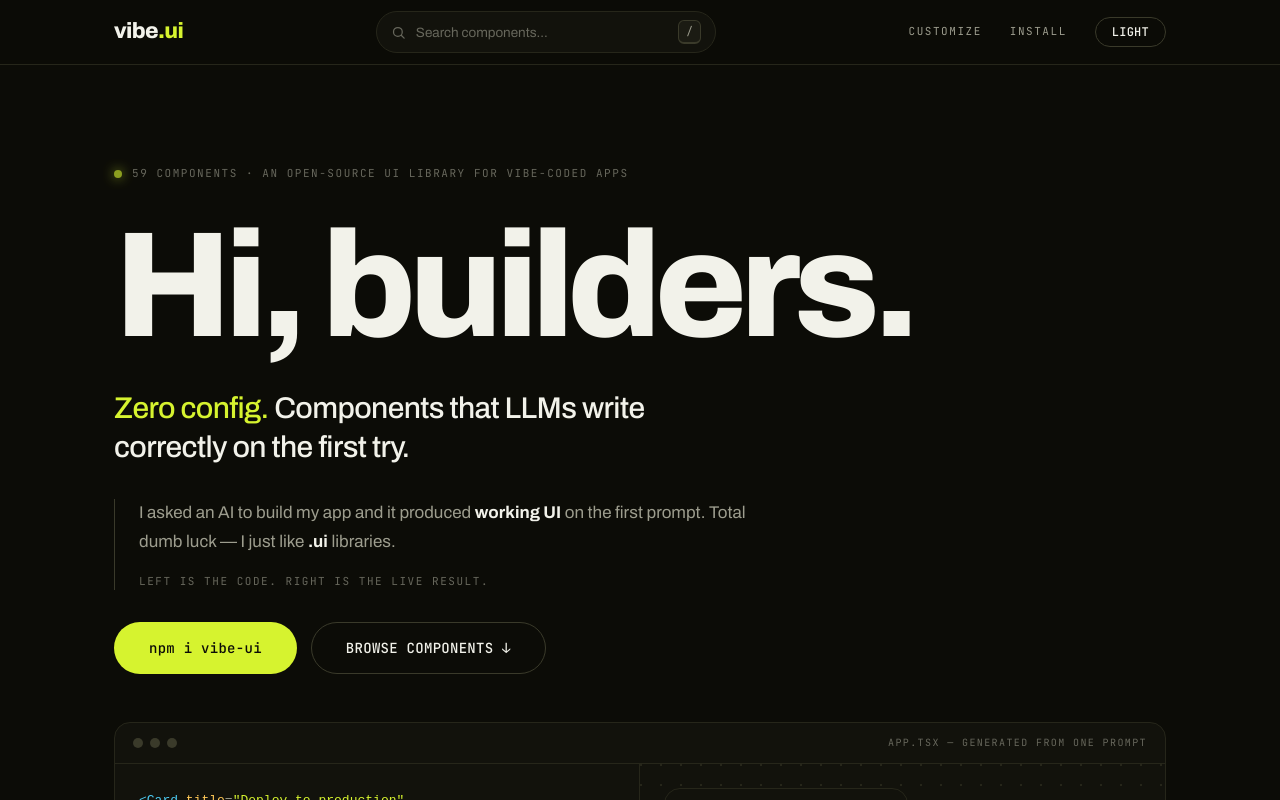
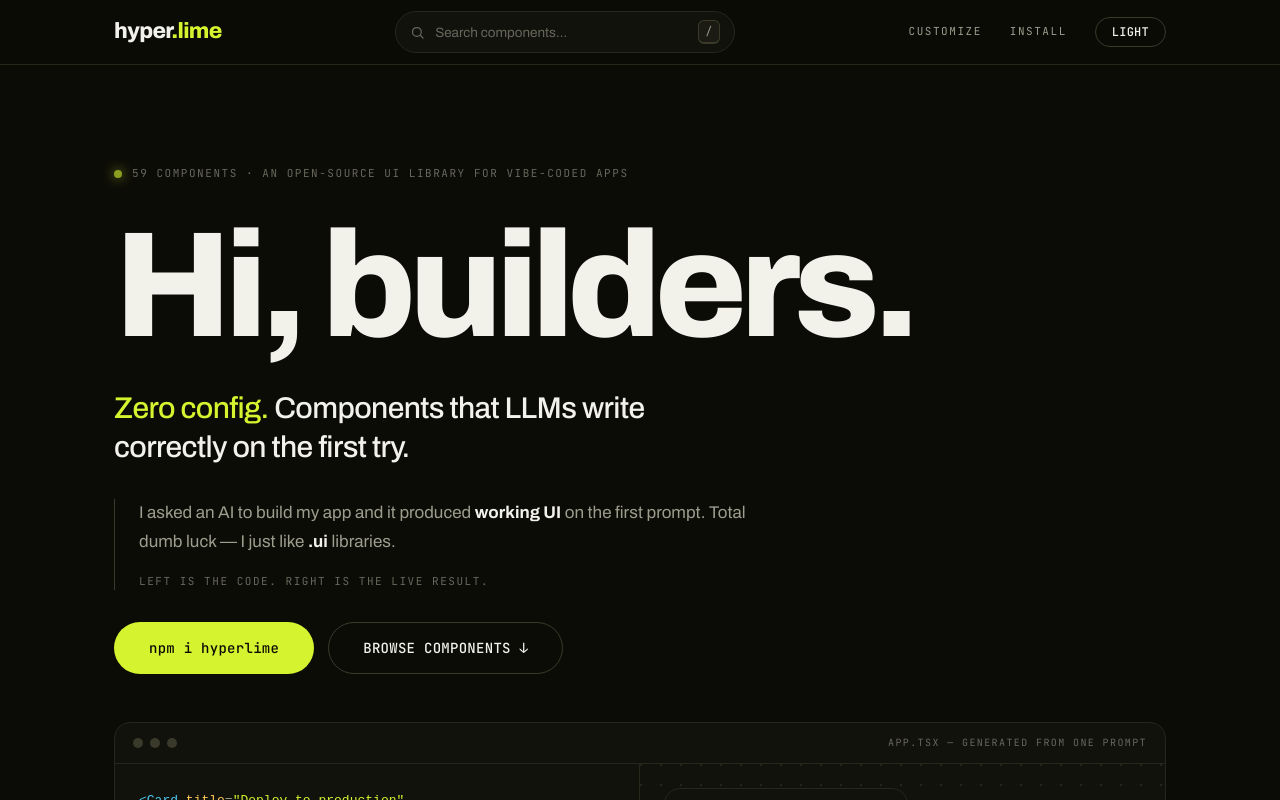
Before and after one commit to Shriramarunak/hyperlime.ui, a React (Vite) app: page / in a window 1280 px wide. Shown: the top 800 px of the page. Built offline with nearby package versions, Linux system fonts and the light colour scheme.

Commit message:
Rename project to hyper.lime (hyperlime)

```diff
--- a/index.html
+++ b/index.html
@@ -6,9 +6,9 @@
     <meta name="viewport" content="width=device-width, initial-scale=1.0" />
     <meta
       name="description"
-      content="vibe-ui — open-source React components built for AI-generated apps."
+      content="hyperlime — open-source React components built for AI-generated apps."
     />
-    <title>vibe.ui — UI components for vibe-coded apps</title>
+    <title>hyper.lime — UI components for vibe-coded apps</title>
     <link rel="preconnect" href="https://fonts.googleapis.com" />
     <link rel="preconnect" href="https://fonts.gstatic.com" crossorigin />
     <link
--- a/package.json
+++ b/package.json
@@ -1,5 +1,5 @@
 {
-  "name": "vibe-ui",
+  "name": "hyperlime",
   "private": true,
   "version": "0.0.0",
   "type": "module",
--- a/src/App.jsx
+++ b/src/App.jsx
@@ -64,7 +64,7 @@
     <nav className="nav">
       <div className="container nav__inner">
         <a href="#" className="nav__logo">
-          vibe<span className="lime">.ui</span>
+          hyper<span className="lime">.lime</span>
         </a>
         <div className="nav__search">
           <Icon name="search" size={15} />
@@ -150,7 +150,7 @@
       </div>
       <div className="hero__actions">
         <Button size="lg" onClick={() => document.getElementById("install")?.scrollIntoView({ behavior: "smooth" })}>
-          npm i vibe-ui
+          npm i hyperlime
         </Button>
         <Button variant="secondary" size="lg" onClick={() => document.getElementById("docs")?.scrollIntoView({ behavior: "smooth" })}>
           BROWSE COMPONENTS ↓
@@ -401,12 +401,12 @@
           Ship in seconds<span className="lime">.</span>
         </h2>
         <div className="install-cmd">
-          <code>$ npm i vibe-ui</code>
+          <code>$ npm i hyperlime</code>
           <span className="mono-label">THAT'S THE WHOLE SETUP</span>
         </div>
         <CodeBlock
           filename="deploy.jsx"
-          code={`import { Button, Card, Input } from "vibe-ui";
+          code={`import { Button, Card, Input } from "hyperlime";
 
 export default function Deploy() {
   return (
@@ -428,7 +428,7 @@
       <div className="container footer__inner">
         <div className="footer__brand-row">
           <span className="footer__brand">
-            VIBE<span className="lime">.UI</span>
+            hyper<span className="lime">.lime</span>
           </span>
           <span className="mono-label">© 2026</span>
         </div>
--- a/src/docsData.jsx
+++ b/src/docsData.jsx
@@ -816,7 +816,7 @@
         demos: [
           {
             title: "All icons",
-            code: `import { Icon, ICON_NAMES } from "vibe-ui";
+            code: `import { Icon, ICON_NAMES } from "hyperlime";
 
 {ICON_NAMES.map((name) => (
   <Icon key={name} name={name} size={16} />
@@ -1020,14 +1020,14 @@
             code: `<Typography variant="h2">h2 · Build fast</Typography>
 <Typography variant="subtitle">Subtitle line</Typography>
 <Typography variant="body2">Body text</Typography>
-<Typography variant="mono">npm i vibe-ui</Typography>
+<Typography variant="mono">npm i hyperlime</Typography>
 <Typography variant="caption">fine print</Typography>`,
             node: (
               <div className="stack-sm">
                 <Typography variant="h2">h2 · Build fast</Typography>
                 <Typography variant="subtitle">subtitle · A supporting line of copy.</Typography>
                 <Typography variant="body2">body2 · Regular paragraph text.</Typography>
-                <Typography variant="mono">mono · npm i vibe-ui</Typography>
+                <Typography variant="mono">mono · npm i hyperlime</Typography>
                 <Typography variant="caption">caption · fine print</Typography>
               </div>
             ),
@@ -1242,7 +1242,7 @@
           {
             title: "With actions",
             code: `<AppBar>
-  <strong>vibe.ui</strong>
+  <strong>hyper.lime</strong>
   <Badge variant="success" dot>live</Badge>
   <span style={{ marginLeft: "auto" }}>
     <IconButton label="Settings">
@@ -1252,7 +1252,7 @@
 </AppBar>`,
             node: (
               <AppBar>
-                <strong style={{ fontSize: 16 }}>vibe.ui</strong>
+                <strong style={{ fontSize: 16 }}>hyper.lime</strong>
                 <Badge variant="success" dot>live</Badge>
                 <span style={{ marginLeft: "auto" }}>
                   <IconButton label="Settings"><Icon name="settings" /></IconButton>
@@ -1705,7 +1705,7 @@
         demos: [
           {
             title: "Dialog alias",
-            code: `import { Dialog } from "vibe-ui";
+            code: `import { Dialog } from "hyperlime";
 // Dialog is Modal with header/footer styling
 <Dialog open={open} onClose={close} title="Title" />`,
             node: <ModalDemo />,
```
Also changed, not shown: public/favicon.svg, 1 other file (tests, documents, lock files or other folders).
